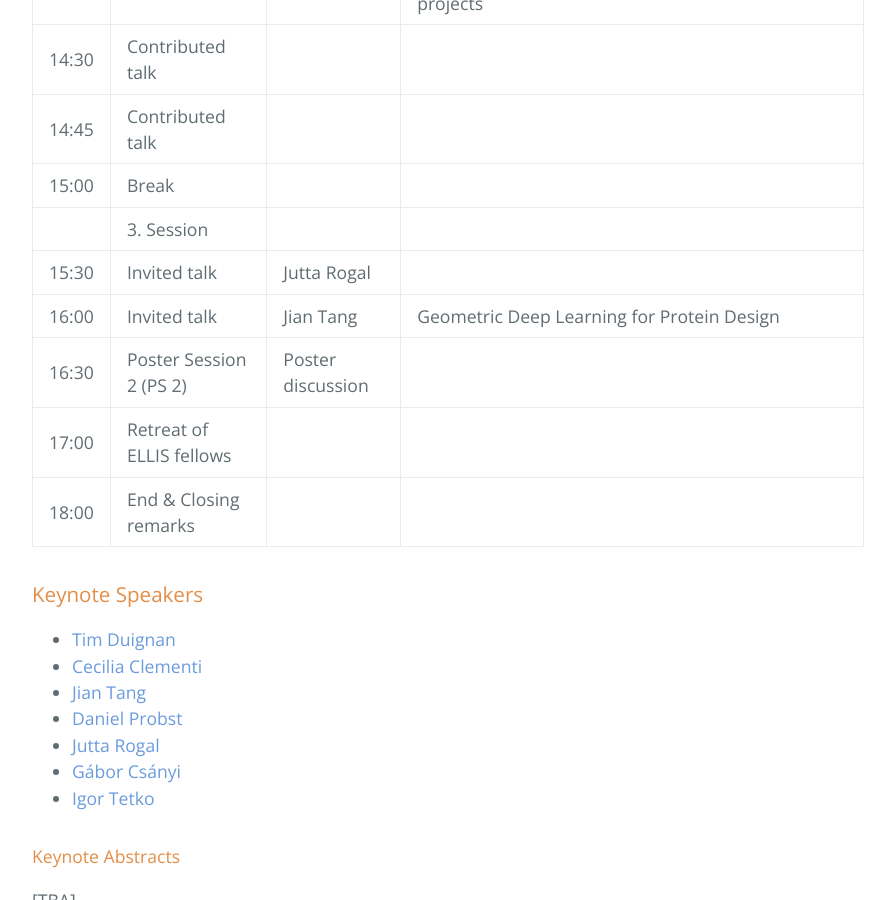
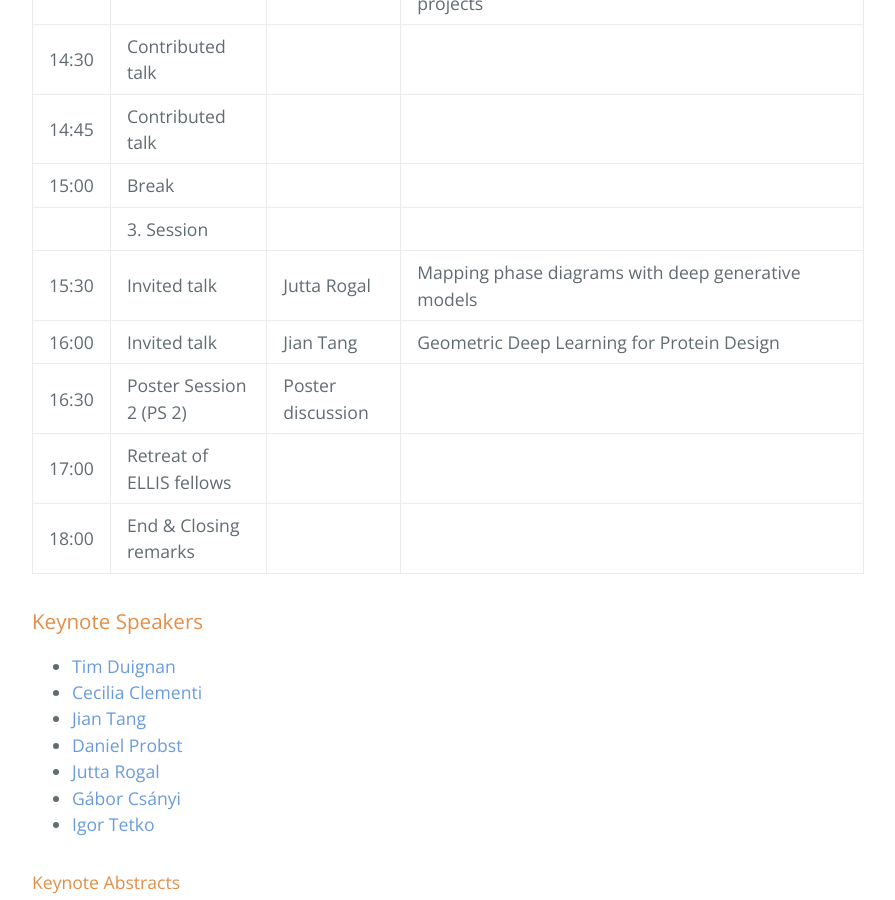
Before and after one commit to moleculediscovery/workshop2024, a Jekyll site: the page built from index.md, in a window 1280 px wide and 900 px high, scrolled down 2455 px. Shown: the whole window, without its empty margins (192-1087 px from the left). Built offline with Jekyll 4.4.1, drawn with Linux system fonts in a browser that asks for light colours; our own code applies the rules of GitHub Pages for plain Markdown files.

Commit message:
Update index.md

```diff
--- a/index.md
+++ b/index.md
@@ -37,7 +37,7 @@ Fri, Dec 6th, 09:00 am - 6:00 pm, CET; venue: Fritz Haber Institute of the Max P
 | 14:45             |	Contributed talk             |   |	|
 | 15:00             |	Break             |		 | |
 |              | 3. Session            |  |             	 |
-| 15:30             |	Invited talk             | Jutta Rogal |  |
+| 15:30             |	Invited talk             | Jutta Rogal | Mapping phase diagrams with deep generative models |
 | 16:00             |	Invited talk             | Jian Tang |	Geometric Deep Learning for Protein Design |
 | 16:30             |	Poster Session 2 (PS 2)             | Poster discussion   |	 |
 | 17:00             |	Retreat of ELLIS fellows         |  |	 |
```
